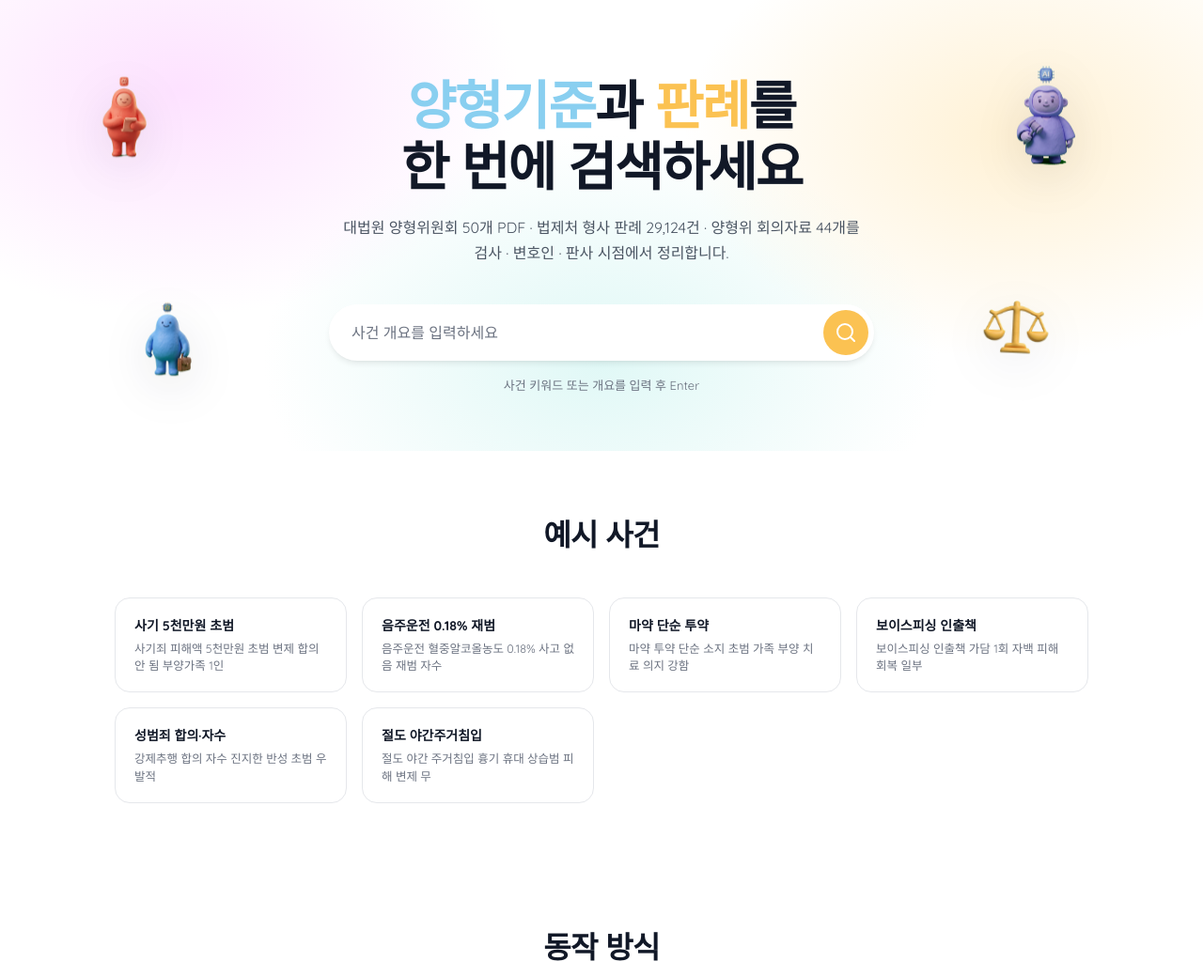
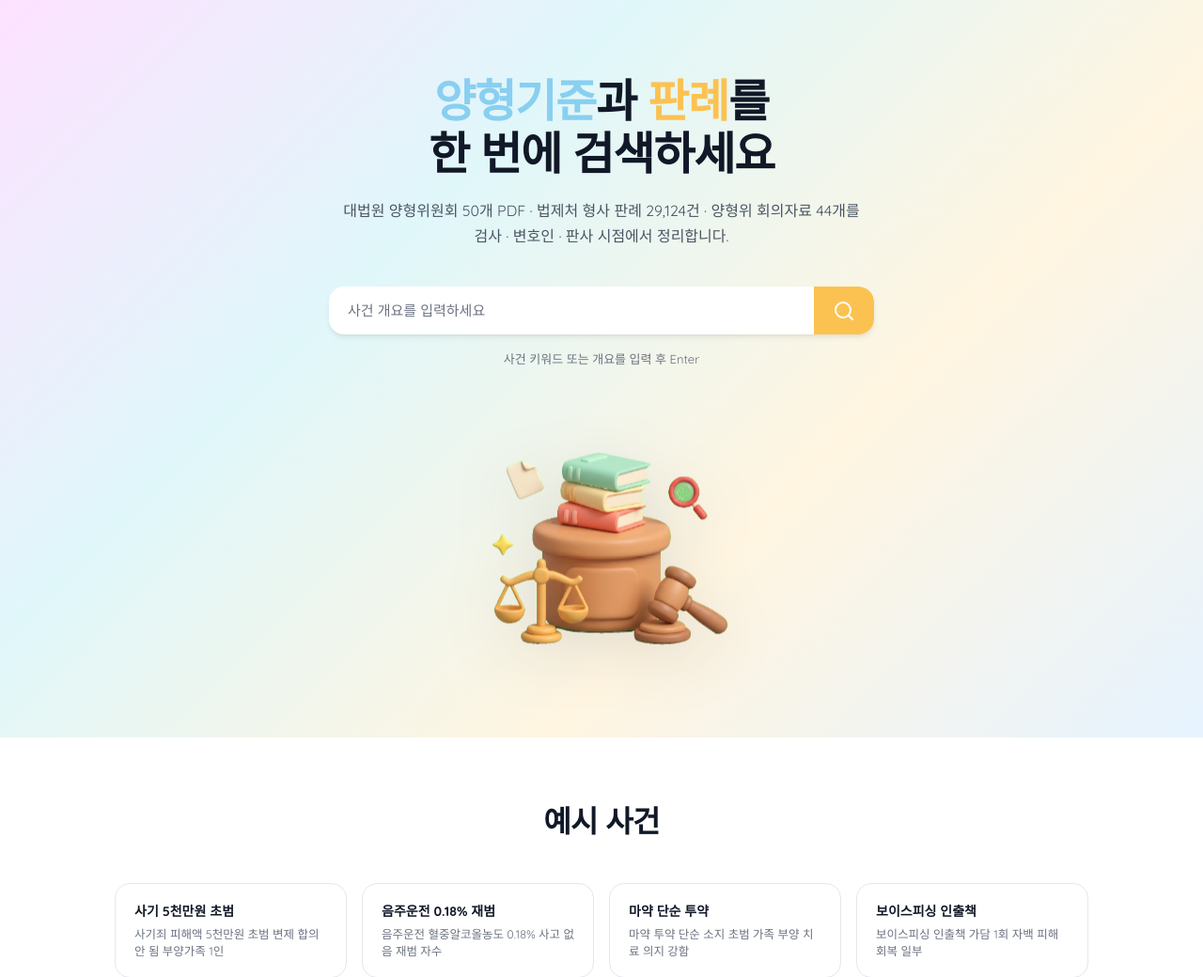
Before and after one commit to MinDongJae/AgentCourt-Korea, a FastAPI app: page / in a window 1280 px wide. Shown: the part 67-1107 px from the top of the page at 94% size. Run offline with FastAPI, Linux system fonts and the light colour scheme; some web fonts are replaced.

Commit message:
feat(ui): Claybees HAR 정확 매칭 + 사법 scene 1장 (Claybees 풀 분석 후)
Playwright HAR + DOM dump로 Claybees.art 정밀 분석:
- 메인 폰트: Quicksand (114회 사용, weight 400/700/800)
- H1/H2: 48px / weight 800 / letter-spacing -0.025em
- Hero 배경: linear-gradient(135deg, #FDE2FF, #E0F7FA, #FFF5E1, #E6F3FF) — 단순 4색
- 검색바: pill input + 우측 노란 사각 버튼 (radius 0 16 16 0)
- 카드: white + 미세 그림자 + hover lift

기존 4개 캐릭터 floating → 단일 사법 scene 일러스트:
- 책장 podium + 책 3권 + 저울 + gavel + 떠있는 props (서류·돋보기·sparkle)
- Claybees 씬 일러스트 패턴 직접 차용 (assets.png/icons.png 분석)

추가:
- legal_scene.png 신규 (Gemini chromakey + alpha 마스킹, 투명 71.4%)
- Claybees HAR + dump.json 보존 (_gabia_work)

```diff
--- a/web/static/style.css
+++ b/web/static/style.css
@@ -94,19 +94,16 @@ a { color: var(--clay-coral); text-decoration: none; }
 .hero {
   position: relative;
   text-align: center;
-  padding: 80px 24px 60px;
-  background:
-    radial-gradient(ellipse 600px 400px at 15% 20%, var(--clay-pink), transparent 60%),
-    radial-gradient(ellipse 600px 400px at 85% 30%, var(--clay-cream), transparent 60%),
-    radial-gradient(ellipse 600px 400px at 50% 80%, var(--clay-mint), transparent 60%),
-    var(--bg);
+  padding: 80px 24px 32px;
+  /* Claybees 정확 추출 — 단순 4색 135deg linear */
+  background: linear-gradient(135deg, #FDE2FF 0%, #E0F7FA 33%, #FFF5E1 66%, #E6F3FF 100%);
   overflow: hidden;
 }
 
 .hero-h1 {
-  font-size: 56px;
-  font-weight: 700;
-  letter-spacing: -0.03em;
+  font-size: 48px;
+  font-weight: 800;
+  letter-spacing: -0.025em;
   line-height: 1.15;
   margin: 0 0 20px;
   color: var(--ink);
@@ -122,20 +119,20 @@ a { color: var(--clay-coral); text-decoration: none; }
   line-height: 1.7;
 }
 
+/* Claybees 검색바 — pill input + 우측 노란 사각 버튼 (16px round only on right) */
 .search-box {
   display: flex;
-  align-items: center;
-  gap: 8px;
+  align-items: stretch;
   max-width: 580px;
   margin: 0 auto;
+  box-shadow: var(--shadow);
+  border-radius: 16px;
+  overflow: hidden;
   background: white;
-  border-radius: var(--r-pill);
-  padding: 6px 6px 6px 24px;
-  box-shadow: var(--shadow);
   transition: box-shadow 0.2s;
 }
 .search-box:focus-within {
-  box-shadow: 0 0 0 4px rgba(208,58,90,0.12), var(--shadow);
+  box-shadow: 0 0 0 4px rgba(251,194,82,0.20), var(--shadow);
 }
 
 .search-input {
@@ -143,17 +140,16 @@ a { color: var(--clay-coral); text-decoration: none; }
   border: none;
   outline: none;
   font-family: inherit;
-  font-size: 16px;
+  font-size: 15px;
   background: transparent;
   color: var(--ink);
-  padding: 12px 0;
+  padding: 16px 20px;
 }
 .search-input::placeholder { color: var(--ink-muted); }
 
 .search-btn {
-  width: 48px;
-  height: 48px;
-  border-radius: 50%;
+  width: 64px;
+  border-radius: 0 16px 16px 0;
   background: var(--clay-orange);
   border: none;
   cursor: pointer;
@@ -162,10 +158,7 @@ a { color: var(--clay-coral); text-decoration: none; }
   justify-content: center;
   transition: all 0.15s;
 }
-.search-btn:hover {
-  background: #F0B23E;
-  transform: scale(1.05);
-}
+.search-btn:hover { background: #F0B23E; }
 
 .search-meta {
   margin-top: 16px;
@@ -173,48 +166,26 @@ a { color: var(--clay-coral); text-decoration: none; }
   color: var(--ink-muted);
 }
 
-/* hero clay illustrations */
-.hero-clay {
-  position: absolute;
-  inset: 0;
-  pointer-events: none;
-  z-index: 0;
+/* hero scene — Claybees scene illustration single centered */
+.hero-scene {
+  margin: 32px auto 0;
+  max-width: 320px;
 }
-.clay-hero {
-  position: absolute;
-  filter: drop-shadow(0 12px 24px rgba(17,24,39,0.10));
+.hero-scene-img {
+  width: 100%;
+  height: auto;
+  filter: drop-shadow(0 16px 32px rgba(17,24,39,0.10));
+  animation: bob 4s ease-in-out infinite;
 }
-.clay-hero-1 {
-  top: 80px; left: 6%; width: 110px; height: 110px;
-  animation: float-a 5s ease-in-out infinite;
-}
-.clay-hero-2 {
-  top: 60px; right: 8%; width: 130px; height: 130px;
-  animation: float-b 5.5s ease-in-out infinite;
-}
-.clay-hero-3 {
-  bottom: 60px; left: 10%; width: 100px; height: 100px;
-  animation: float-c 4.8s ease-in-out infinite;
-}
-.clay-hero-4 {
-  bottom: 80px; right: 12%; width: 90px; height: 90px;
-  animation: float-d 4s ease-in-out infinite;
-}
-@keyframes float-a { 0%,100%{transform:translateY(0)} 50%{transform:translateY(-12px)} }
-@keyframes float-b { 0%,100%{transform:translateY(0)} 50%{transform:translateY(-8px)} }
-@keyframes float-c { 0%,100%{transform:translateY(0)} 50%{transform:translateY(-10px)} }
-@keyframes float-d { 0%,100%{transform:translateY(0) rotate(0)} 50%{transform:translateY(-6px) rotate(3deg)} }
-
-.hero > h1, .hero > p, .hero > .search-box, .hero > .search-meta {
-  position: relative;
-  z-index: 1;
+@keyframes bob {
+  0%, 100% { transform: translateY(0); }
+  50% { transform: translateY(-8px); }
 }
 
 @media (max-width: 720px) {
-  .hero-h1 { font-size: 36px; }
-  .hero { padding: 56px 20px 40px; }
-  .clay-hero-1, .clay-hero-3 { display: none; }
-  .clay-hero-2, .clay-hero-4 { width: 70px; height: 70px; }
+  .hero-h1 { font-size: 32px; }
+  .hero { padding: 48px 20px 24px; }
+  .hero-scene { max-width: 240px; }
 }
 
 /* ── Sections ── */
--- a/web/templates/index.html
+++ b/web/templates/index.html
@@ -48,11 +48,8 @@
       <span id="search-status">사건 키워드 또는 개요를 입력 후 Enter</span>
     </div>
 
-    <div class="hero-clay">
-      <img class="clay-hero clay-hero-1" src="/static/agent_prosecutor.png?v=2" alt="">
-      <img class="clay-hero clay-hero-2" src="/static/agent_judge.png?v=2" alt="">
-      <img class="clay-hero clay-hero-3" src="/static/agent_defender.png?v=2" alt="">
-      <img class="clay-hero clay-hero-4" src="/static/icon_scale.png?v=2" alt="">
+    <div class="hero-scene">
+      <img src="/static/legal_scene.png?v=3" alt="" class="hero-scene-img">
     </div>
   </section>
 
```
Also changed, not shown: web/static/legal_scene.png (added), 1 other file.
